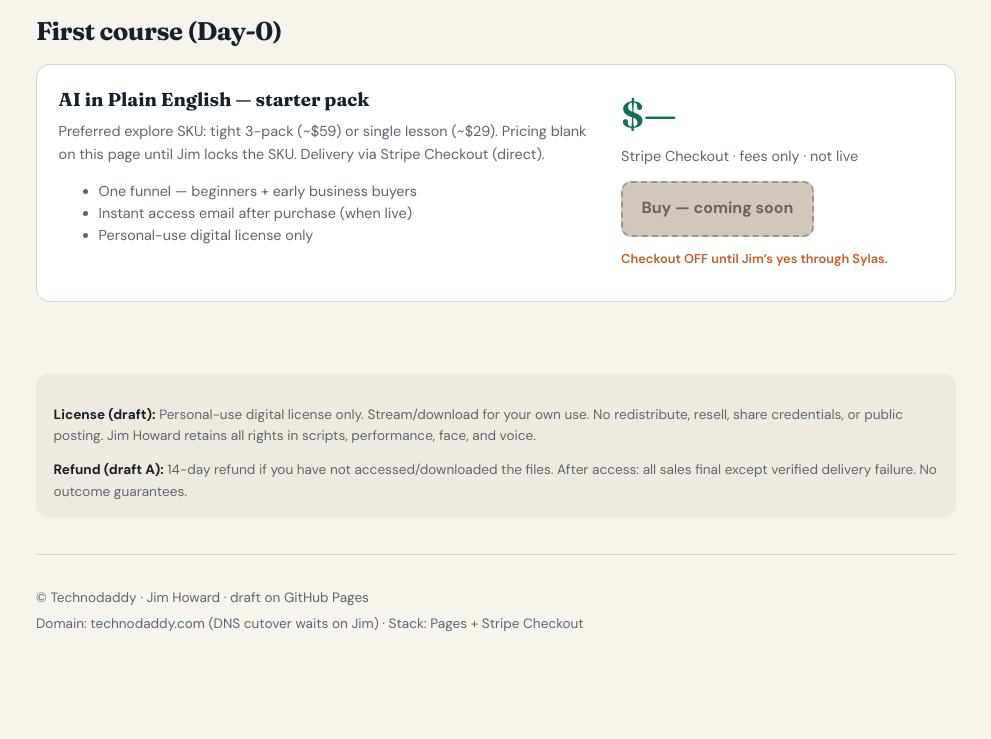
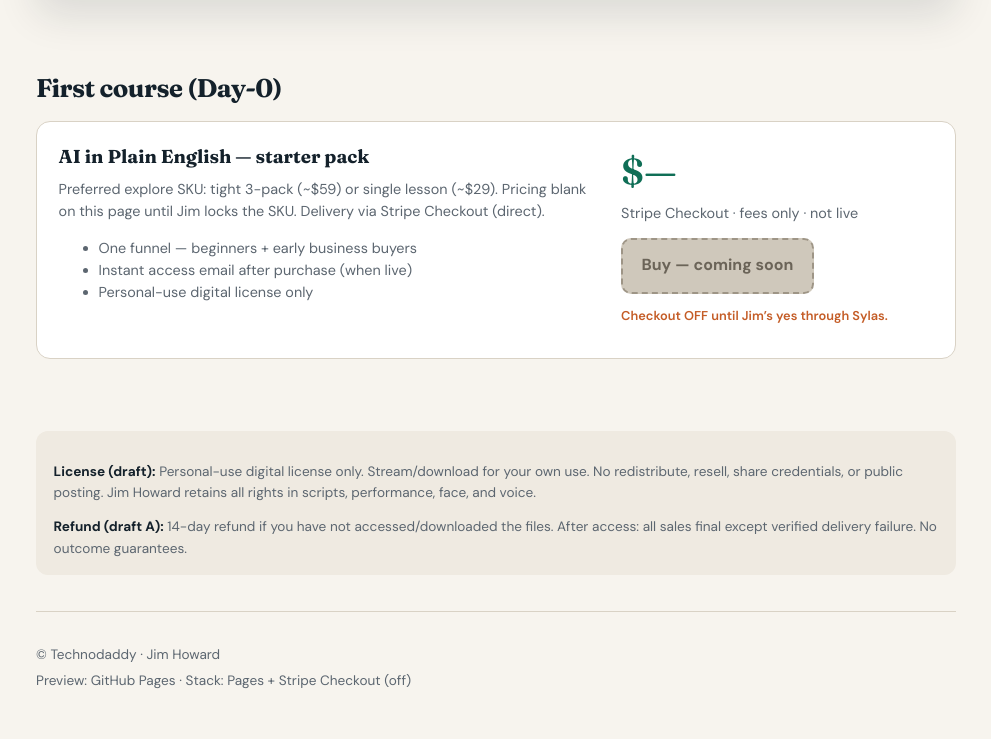
Before and after one commit to jwhowa/technodaddy, a plain HTML site: page index.html in a window 1280 px wide. Shown: the part 856-1595 px from the top of the page, without its empty margins (144-1135 px from the left). Before the commit the page ends 1538 px from the top, so only its background shows below. Drawn offline with Linux system fonts and the light colour scheme.

Commit message:
Strip DNS cutover talk; grey-beard voice beat

```diff
--- a/index.html
+++ b/index.html
@@ -121,6 +121,7 @@
       <p class="lede">
         Jim Howard teaches technical ideas to non-technical people —
         older adults, curious beginners, and teams just getting started with AI.
+        Grey-beard energy: started on screwdrivers and 486s, now makes hard things plain.
         No jargon theater. No outcome guarantees. Just clear lessons.
       </p>
       <div class="row">
@@ -177,8 +178,8 @@
     </section>
 
     <footer>
-      <div>© Technodaddy · Jim Howard · draft on GitHub Pages</div>
-      <div style="margin-top:0.35rem">Domain: technodaddy.com (DNS cutover waits on Jim) · Stack: Pages + Stripe Checkout</div>
+      <div>© Technodaddy · Jim Howard</div>
+      <div style="margin-top:0.35rem">Preview: GitHub Pages · Stack: Pages + Stripe Checkout (off)</div>
     </footer>
   </div>
 </body>
```
